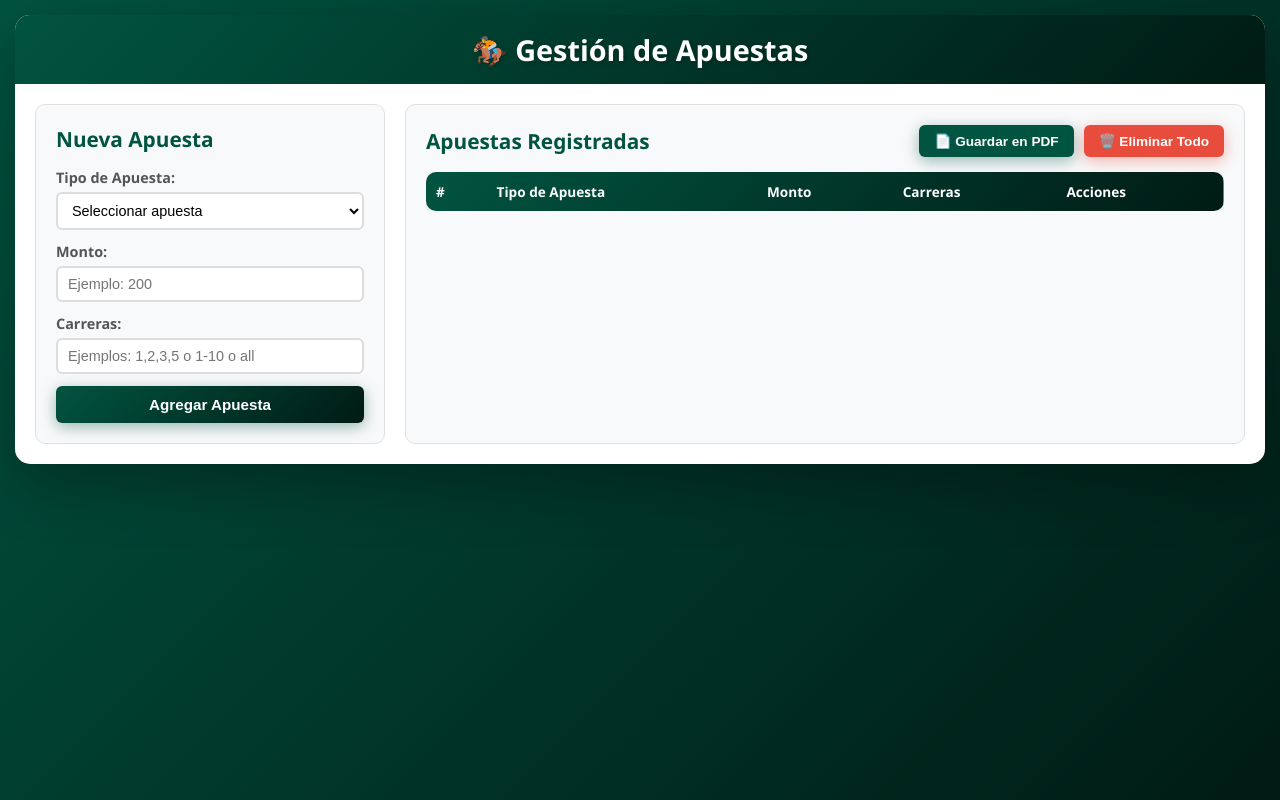
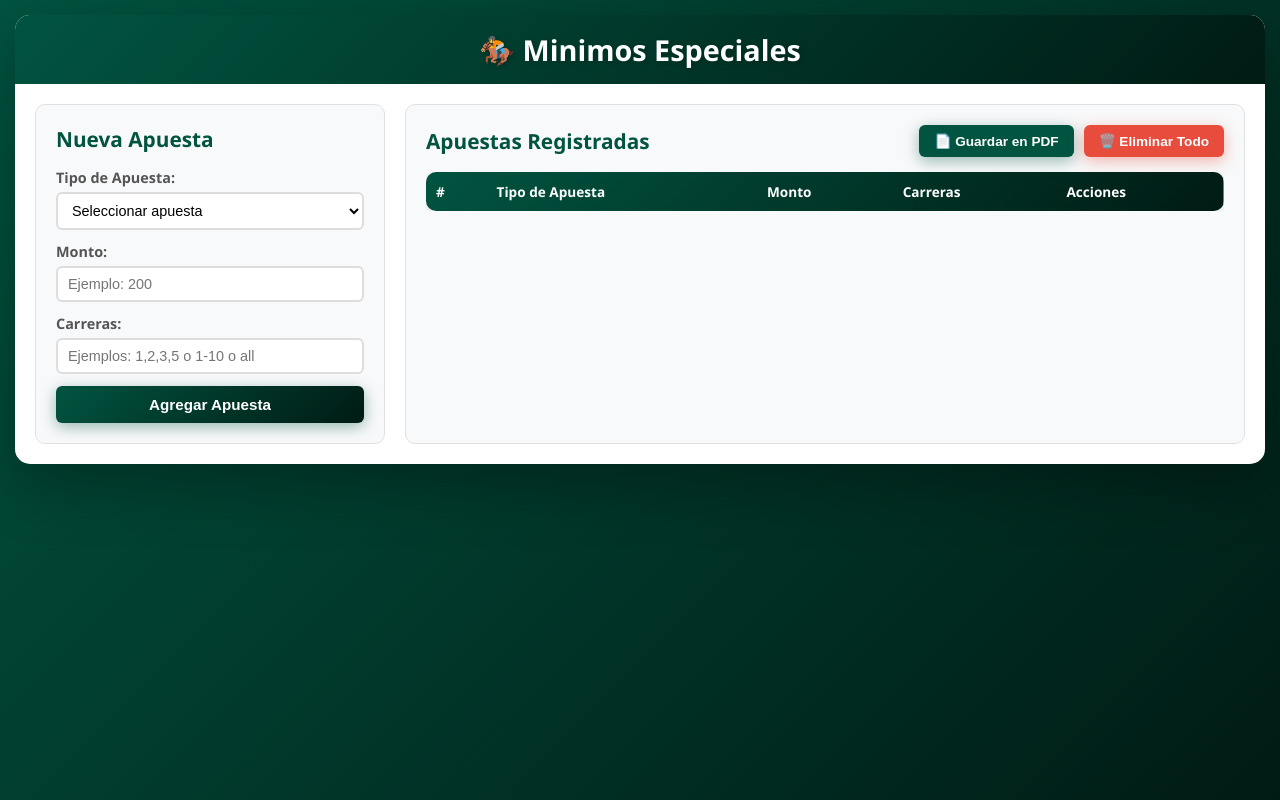
Before and after one commit to Ezeq30/mi-proyecto, a plain HTML site: page index.html in a window 1280 px wide. Drawn offline with nearby package versions, Linux system fonts and the light colour scheme.

Commit message:
Actualizo index y estilos

```diff
--- a/index.html
+++ b/index.html
@@ -1,15 +1,17 @@
 <!DOCTYPE html>
 <html lang="es">
+
 <head>
     <meta charset="UTF-8">
     <meta name="viewport" content="width=device-width, initial-scale=1.0">
-    <title>Gestión de Apuestas</title>
+    <title>Minimos Especiales</title>
     <link rel="stylesheet" href="style.css">
 </head>
+
 <body>
     <div class="container">
         <header>
-            <h1>🏇 Gestión de Apuestas</h1>
+            <h1>🏇 Minimos Especiales</h1>
         </header>
 
         <div class="main-content">
@@ -86,4 +88,5 @@
     <script src="https://cdnjs.cloudflare.com/ajax/libs/jspdf-autotable/3.5.31/jspdf.plugin.autotable.min.js"></script>
     <script src="script.js"></script>
 </body>
+
 </html>
```
Lines whose indentation alone changed are shown as unchanged.
